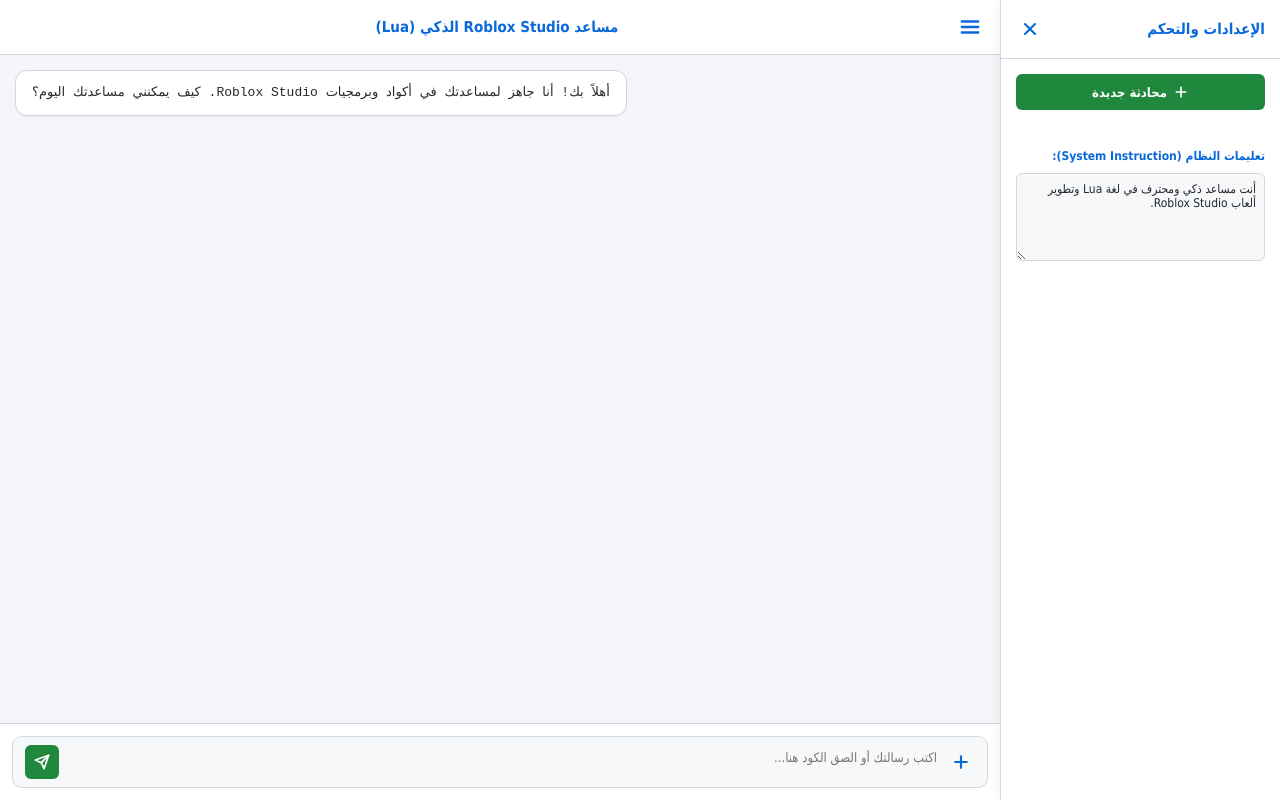
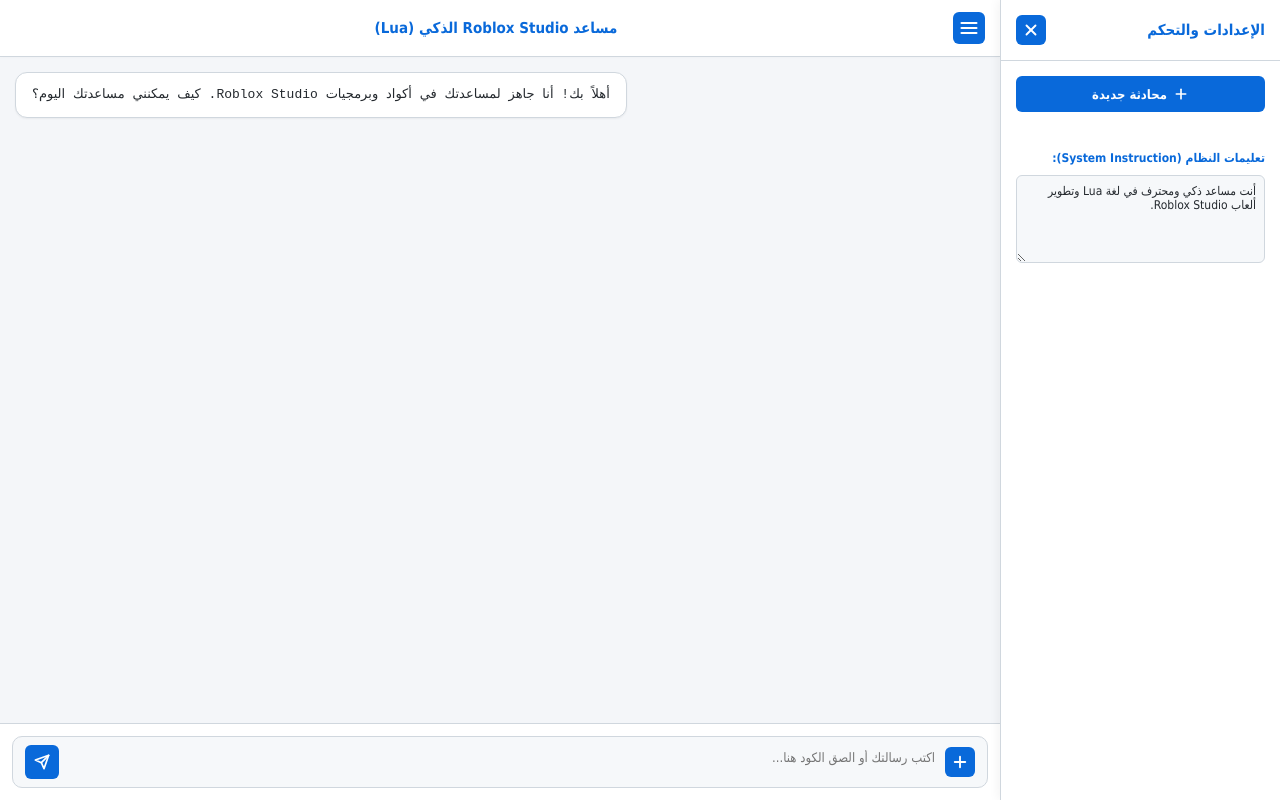
Before and after one commit to Aa0566066500/Ai_lua81, a website: page public/index.html in a window 1280 px wide. Drawn offline with Linux system fonts and the light colour scheme.

Commit message:
Update index.html

```diff
--- a/public/index.html
+++ b/public/index.html
@@ -16,15 +16,17 @@
         .sidebar-content label { font-size: 12px; color: #0969da; font-weight: bold; }
         .sidebar-content input, .sidebar-content textarea { width: 100%; background: #f6f8fa; border: 1px solid #d0d7de; color: #24292e; padding: 8px; border-radius: 6px; font-size: 12px; }
 
-        .new-chat-btn { background: #1f883d; color: white; border: none; padding: 10px; border-radius: 6px; cursor: pointer; font-weight: bold; width: 100%; font-size: 13px; display: flex; align-items: center; justify-content: center; gap: 6px; }
-        .new-chat-btn:hover { background: #1a7f37; }
+        .new-chat-btn { background: #0969da; color: white; border: none; padding: 10px; border-radius: 6px; cursor: pointer; font-weight: bold; width: 100%; font-size: 13px; display: flex; align-items: center; justify-content: center; gap: 6px; }
+        .new-chat-btn:hover { background: #0550ae; }
 
         /* منطقة الدردشة الرئيسية */
         .main-chat-area { flex: 1; display: flex; flex-direction: column; background: #f4f6f9; height: 100vh; position: relative; min-width: 0; }
 
         .chat-header { background: #ffffff; padding: 12px 15px; border-bottom: 1px solid #d0d7de; display: flex; align-items: center; justify-content: space-between; box-shadow: 0 1px 3px rgba(0,0,0,0.02); }
         .chat-header h2 { font-size: 15px; color: #0969da; }
-        .menu-toggle { background: none; border: none; color: #0969da; cursor: pointer; display: flex; align-items: center; justify-content: center; padding: 4px; }
+
+        .menu-toggle { background: #0969da; border: none; border-radius: 6px; cursor: pointer; display: flex; align-items: center; justify-content: center; padding: 6px; transition: background 0.2s; }
+        .menu-toggle:hover { background: #0550ae; }
 
         .chat-messages { flex: 1; padding: 15px; overflow-y: auto; display: flex; flex-direction: column; gap: 15px; }
 
@@ -32,20 +34,23 @@
         .user-message { background: #0969da; color: white; align-self: flex-start; }
         .ai-message { background: #ffffff; border: 1px solid #d0d7de; color: #24292e; align-self: flex-end; white-space: pre-wrap; font-family: monospace; }
 
-        /* شريط الإدخال السفلي بأيقونات SVG مخصصة */
+        /* شريط الإدخال السفلي وأيقونات بيضاء بخلفيات زرقاء متناسقة */
         .chat-input-area { background: #ffffff; padding: 12px; border-top: 1px solid #d0d7de; display: flex; flex-direction: column; gap: 8px; }
         .file-preview-bar { display: none; align-items: center; justify-content: space-between; background: #f6f8fa; padding: 6px 12px; border-radius: 6px; font-size: 12px; border: 1px solid #0969da; }
         .file-preview-bar span { color: #0969da; font-weight: bold; }
-        .remove-file { background: none; border: none; color: #cf222e; cursor: pointer; display: flex; align-items: center; justify-content: center; }
+
+        .remove-file { background: #cf222e; border: none; border-radius: 4px; padding: 4px; cursor: pointer; display: flex; align-items: center; justify-content: center; }
 
         .input-box-container { display: flex; align-items: center; background: #f6f8fa; border: 1px solid #d0d7de; border-radius: 10px; padding: 8px 12px; gap: 10px; }
         .input-box-container:focus-within { border-color: #0969da; box-shadow: 0 0 0 3px rgba(9,105,218,0.1); }
         .input-box-container textarea { flex: 1; background: transparent; border: none; color: #24292e; resize: none; height: 24px; max-height: 100px; font-size: 13px; font-family: Tahoma, sans-serif; outline: none; }
 
-        .action-icon-btn { background: transparent; border: none; color: #0969da; cursor: pointer; display: flex; align-items: center; justify-content: center; padding: 4px; transition: color 0.2s; }
-        .action-icon-btn:hover { color: #0550ae; }
-        .send-icon-btn { background: #1f883d; border: none; color: white; width: 34px; height: 34px; border-radius: 6px; cursor: pointer; display: flex; align-items: center; justify-content: center; transition: background 0.2s; }
-        .send-icon-btn:hover { background: #1a7f37; }
+        .action-icon-btn { background: #0969da; border: none; border-radius: 6px; cursor: pointer; display: flex; align-items: center; justify-content: center; padding: 6px; transition: background 0.2s; }
+        .action-icon-btn:hover { background: #0550ae; }
+
+        /* زر الإرسال بدون لون أخضر (تم تغييره للأزرق الأنيق) */
+        .send-icon-btn { background: #0969da; border: none; width: 34px; height: 34px; border-radius: 6px; cursor: pointer; display: flex; align-items: center; justify-content: center; transition: background 0.2s; }
+        .send-icon-btn:hover { background: #0550ae; }
 
         /* التجاوب مع الشاشات الصغيرة */
         @media (max-width: 768px) {
@@ -64,8 +69,8 @@
         <div class="sidebar-header">
             <span>الإعدادات والتحكم</span>
             <button class="action-icon-btn" onclick="toggleSidebar()" title="إغلاق">
-                <!-- SVG Close Icon -->
-                <svg width="20" height="20" viewBox="0 0 24 24" fill="none" stroke="currentColor" stroke-width="2.5" stroke-linecap="round" stroke-linejoin="round">
+                <!-- SVG Close Icon (White) -->
+                <svg width="18" height="18" viewBox="0 0 24 24" fill="none" stroke="white" stroke-width="2.5" stroke-linecap="round" stroke-linejoin="round">
                     <line x1="18" y1="6" x2="6" y2="18"></line>
                     <line x1="6" y1="6" x2="18" y2="18"></line>
                 </svg>
@@ -73,8 +78,8 @@
         </div>
         <div class="sidebar-content">
             <button class="new-chat-btn" onclick="clearChat()">
-                <!-- SVG Plus Icon -->
-                <svg width="16" height="16" viewBox="0 0 24 24" fill="none" stroke="currentColor" stroke-width="2.5" stroke-linecap="round" stroke-linejoin="round">
+                <!-- SVG Plus Icon (White) -->
+                <svg width="16" height="16" viewBox="0 0 24 24" fill="none" stroke="white" stroke-width="2.5" stroke-linecap="round" stroke-linejoin="round">
                     <line x1="12" y1="5" x2="12" y2="19"></line>
                     <line x1="5" y1="12" x2="19" y2="12"></line>
                 </svg>
@@ -90,8 +95,8 @@
     <div class="main-chat-area">
         <div class="chat-header">
             <button class="menu-toggle" onclick="toggleSidebar()" title="القائمة">
-                <!-- SVG Hamburger Menu Icon -->
-                <svg width="22" height="22" viewBox="0 0 24 24" fill="none" stroke="currentColor" stroke-width="2.5" stroke-linecap="round" stroke-linejoin="round">
+                <!-- SVG Hamburger Menu Icon (White) -->
+                <svg width="20" height="20" viewBox="0 0 24 24" fill="none" stroke="white" stroke-width="2.5" stroke-linecap="round" stroke-linejoin="round">
                     <line x1="3" y1="12" x2="21" y2="12"></line>
                     <line x1="3" y1="6" x2="21" y2="6"></line>
                     <line x1="3" y1="18" x2="21" y2="18"></line>
@@ -109,8 +114,8 @@
             <div class="file-preview-bar" id="filePreviewBar">
                 <span id="fileName"></span>
                 <button class="remove-file" onclick="removeFile()" title="حذف الملف">
-                    <!-- SVG Small Close Icon -->
-                    <svg width="16" height="16" viewBox="0 0 24 24" fill="none" stroke="currentColor" stroke-width="2.5" stroke-linecap="round" stroke-linejoin="round">
+                    <!-- SVG Small Close Icon (White) -->
+                    <svg width="14" height="14" viewBox="0 0 24 24" fill="none" stroke="white" stroke-width="2.5" stroke-linecap="round" stroke-linejoin="round">
                         <line x1="18" y1="6" x2="6" y2="18"></line>
                         <line x1="6" y1="6" x2="18" y2="18"></line>
                     </svg>
@@ -119,16 +124,16 @@
             <div class="input-box-container">
                 <input type="file" id="fileInput" style="display:none;" onchange="handleFileSelect()">
                 <button class="action-icon-btn" onclick="document.getElementById('fileInput').click()" title="إرفاق ملف">
-                    <!-- SVG Plus/Attachment Icon -->
-                    <svg width="20" height="20" viewBox="0 0 24 24" fill="none" stroke="currentColor" stroke-width="2.5" stroke-linecap="round" stroke-linejoin="round">
+                    <!-- SVG Plus/Attachment Icon (White) -->
+                    <svg width="18" height="18" viewBox="0 0 24 24" fill="none" stroke="white" stroke-width="2.5" stroke-linecap="round" stroke-linejoin="round">
                         <line x1="12" y1="5" x2="12" y2="19"></line>
                         <line x1="5" y1="12" x2="19" y2="12"></line>
                     </svg>
                 </button>
                 <textarea id="messageInput" placeholder="اكتب رسالتك أو الصق الكود هنا..." rows="1" oninput="autoResize(this)" onkeydown="handleKeyDown(event)"></textarea>
                 <button class="send-icon-btn" onclick="sendMessage()" title="إرسال">
-                    <!-- SVG Send Arrow Icon -->
-                    <svg width="16" height="16" viewBox="0 0 24 24" fill="none" stroke="currentColor" stroke-width="2.5" stroke-linecap="round" stroke-linejoin="round">
+                    <!-- SVG Send Arrow Icon (White) -->
+                    <svg width="16" height="16" viewBox="0 0 24 24" fill="none" stroke="white" stroke-width="2.5" stroke-linecap="round" stroke-linejoin="round">
                         <line x1="22" y1="2" x2="11" y2="13"></line>
                         <polygon points="22 2 15 22 11 13 2 9 22 2"></polygon>
                     </svg>
```
